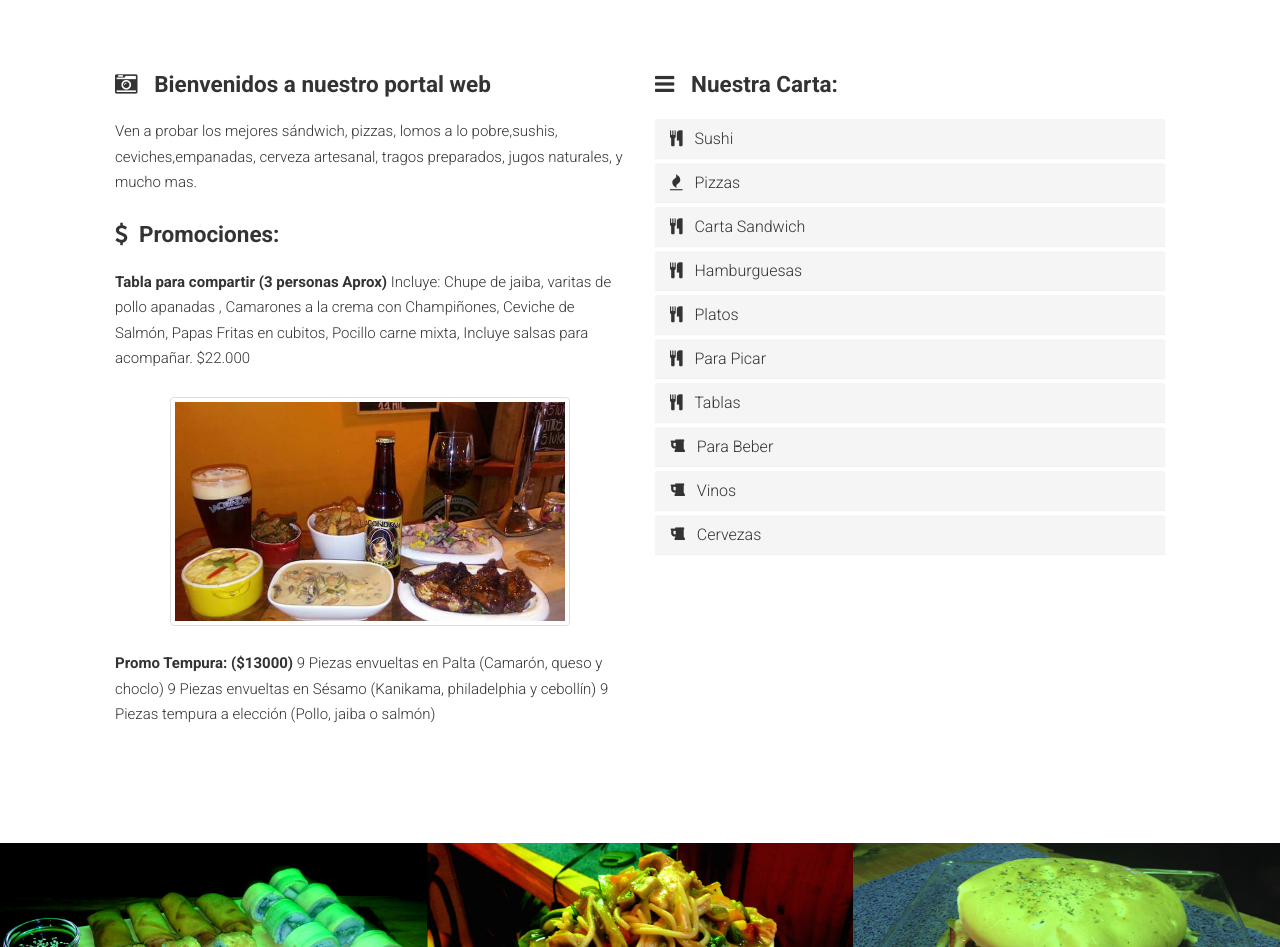
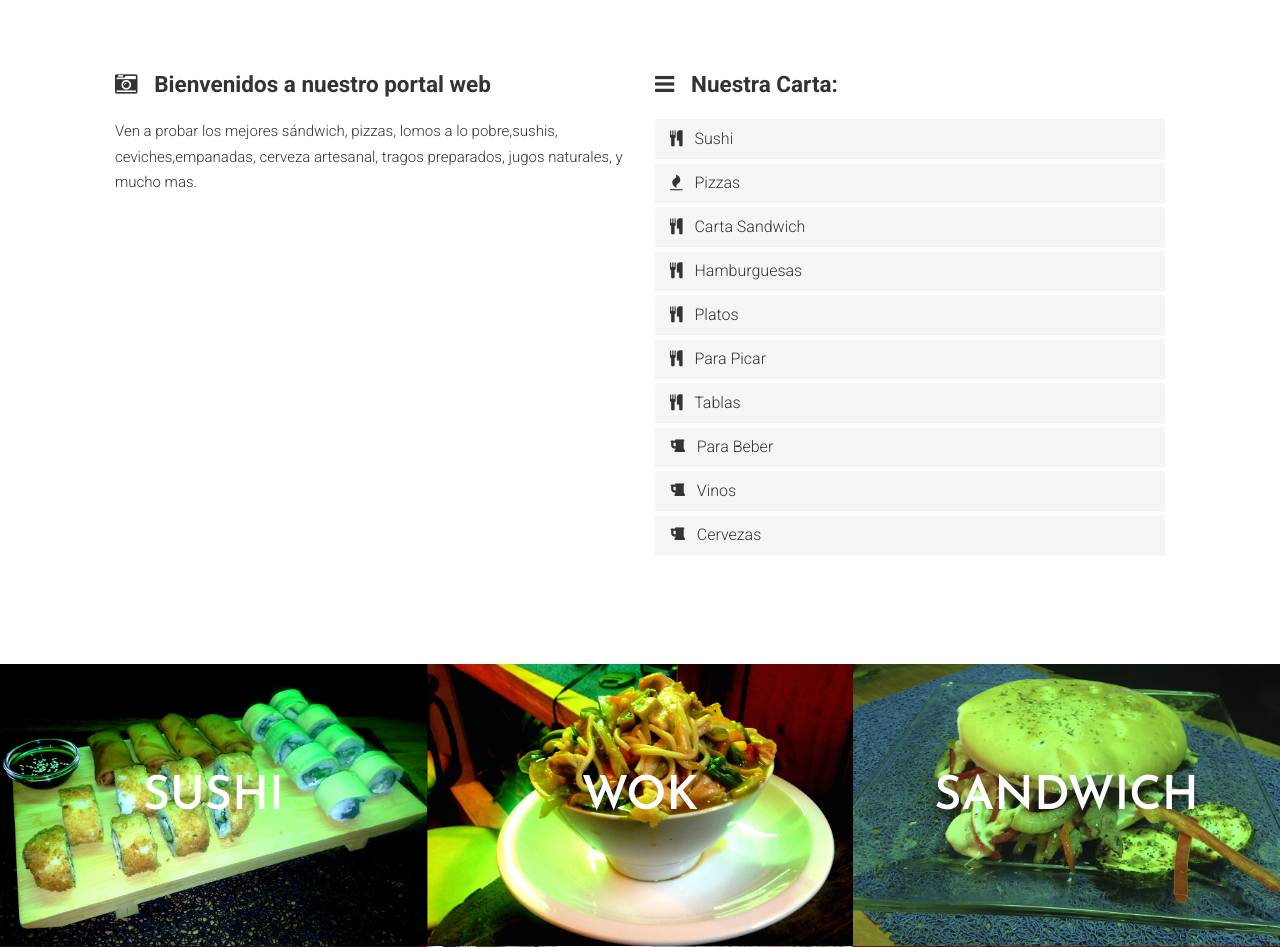
Before and after one commit to osvaldoalvaradodev/sushiloe, a PHP site: page / in a window 1280 px wide. Shown: the part 824-1771 px from the top of the page. Run offline with PHP 8.4, Linux system fonts and the light colour scheme; some libraries are stand-ins or nearby versions.

Commit message:
Actualiza Carta

```diff
--- a/carta.html
+++ b/carta.html
@@ -820,6 +820,7 @@ function isMobile() {
                                   Ceviche de salmón,
                                   Mix de carnes,
                                   Papas fritas rústicas,
+                                  Camarón a la crema con champiñon
                                   Varitas de pollo apanadas y
                                   Rollitos primavera o jamón queso
                               <p>
@@ -1126,7 +1127,7 @@ function isMobile() {
 
 
 
-                          <div class="clearfix food-list"><div class="pull-left">SCHOP CERVEZA 500CC "LA CONDENÁ"</div><span class="pull-right">$ 3500</span></div>
+                          <div class="clearfix food-list"><div class="pull-left">SCHOP CERVEZA 500CC "LA CONDENÁ"</div><span class="pull-right">$ 4000</span></div>
 
 
 
--- a/index.php
+++ b/index.php
@@ -356,31 +356,7 @@ function isMobile() {
 
 
 
-    <h4><i class="fa fa-usd"></i><b>Promociones:</b></h4>
-
-
-
-<p><b>Tabla para compartir (3 personas Aprox)</b>
-
-Incluye:
-
-Chupe de jaiba,
-
-varitas de pollo apanadas ,
-
-Camarones a la crema con Champiñones,
-
-Ceviche de Salmón,
-
-Papas Fritas en cubitos,
-
-Pocillo carne mixta,
-
-Incluye salsas para acompañar.
-
-$22.000
-
-<br>
+
 
 <center>
 
@@ -388,23 +364,10 @@ $22.000
 
 
 
-<a href="images/tabla1.jpg" title="1" data-gallery><img src="images/tabla1.jpg" class="img-thumbnail" alt="Tabla para 3 personas :)" width="400" height="300"></a></center>
-
-</p>
-
-
-
- <p><b>Promo Tempura: ($13000)</b> 9 Piezas envueltas en Palta (Camarón,
-
-queso y choclo)
-
-9 Piezas envueltas en Sésamo (Kanikama,
-
-philadelphia y cebollín)
-
-9 Piezas tempura a elección (Pollo, jaiba
-
-o salmón)</p>
+
+
+
+
 
 
 
@@ -1081,6 +1044,7 @@ rústicas y mix de verduras)<p>
               Ceviche de salmón,
               Mix de carnes,
               Papas fritas rústicas,
+              Camarón a la crema con champiñon,
               Varitas de pollo apanadas y
               Rollitos primavera o jamón queso
 <p>
@@ -1387,7 +1351,7 @@ rústicas y mix de verduras)<p>
 
 
 
-                   <div class="clearfix food-list"><div class="pull-left">SCHOP CERVEZA 500CC "LA CONDENÁ"</div><span class="pull-right">$ 3500</span></div>
+                   <div class="clearfix food-list"><div class="pull-left">SCHOP CERVEZA 500CC "LA CONDENÁ"</div><span class="pull-right">$ 4000</span></div>
 
 
 
```
